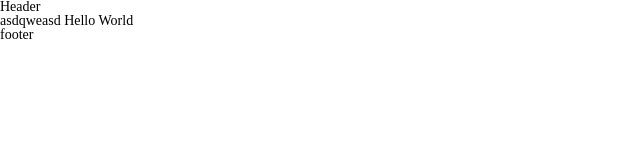
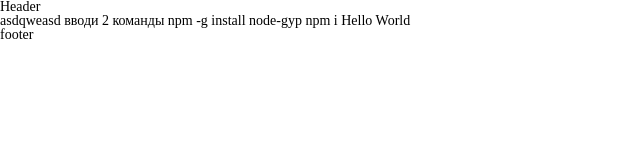
Before and after one commit to DanilMaiorov/gulpAssembly, a website: page src/index.html in a window 1280 px wide. Shown: the whole page, without its empty margins (0-640 px from the left). Drawn offline with nearby package versions, Linux system fonts and the light colour scheme; files that its build step writes are made by us from their sources.

Commit message:
complete

```diff
--- a/gulp/version.json
+++ b/gulp/version.json
@@ -1,3 +1,3 @@
 {
-    "main": "20220222115549"
+    "main": "20220222121946"
 }
--- a/src/index.html
+++ b/src/index.html
@@ -7,6 +7,10 @@
     @@include('html/header.html', {})
     <main>
         <span>asdqweasd</span>
+        вводи 2 команды
+        npm -g install node-gyp
+        npm i
+
         Hello  World
     </main>
     @@include('html/footer.html', {})
```
